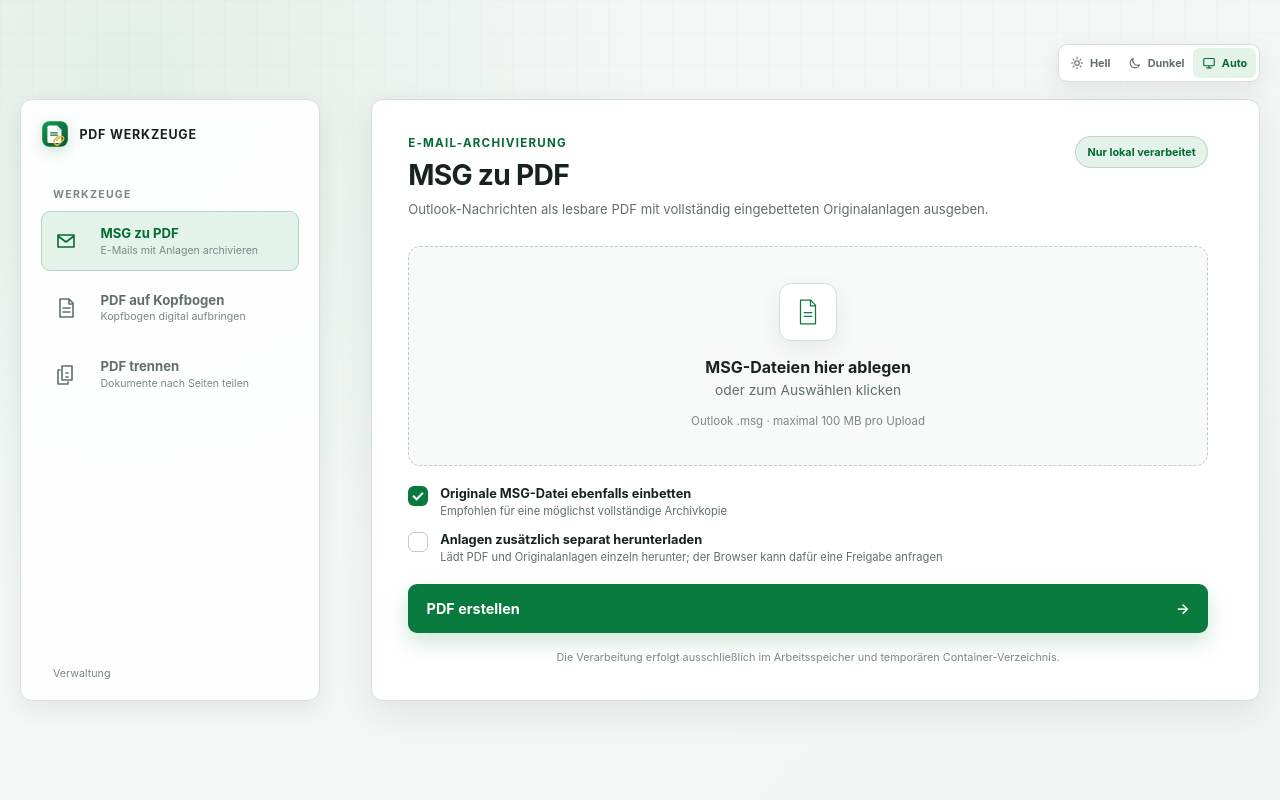
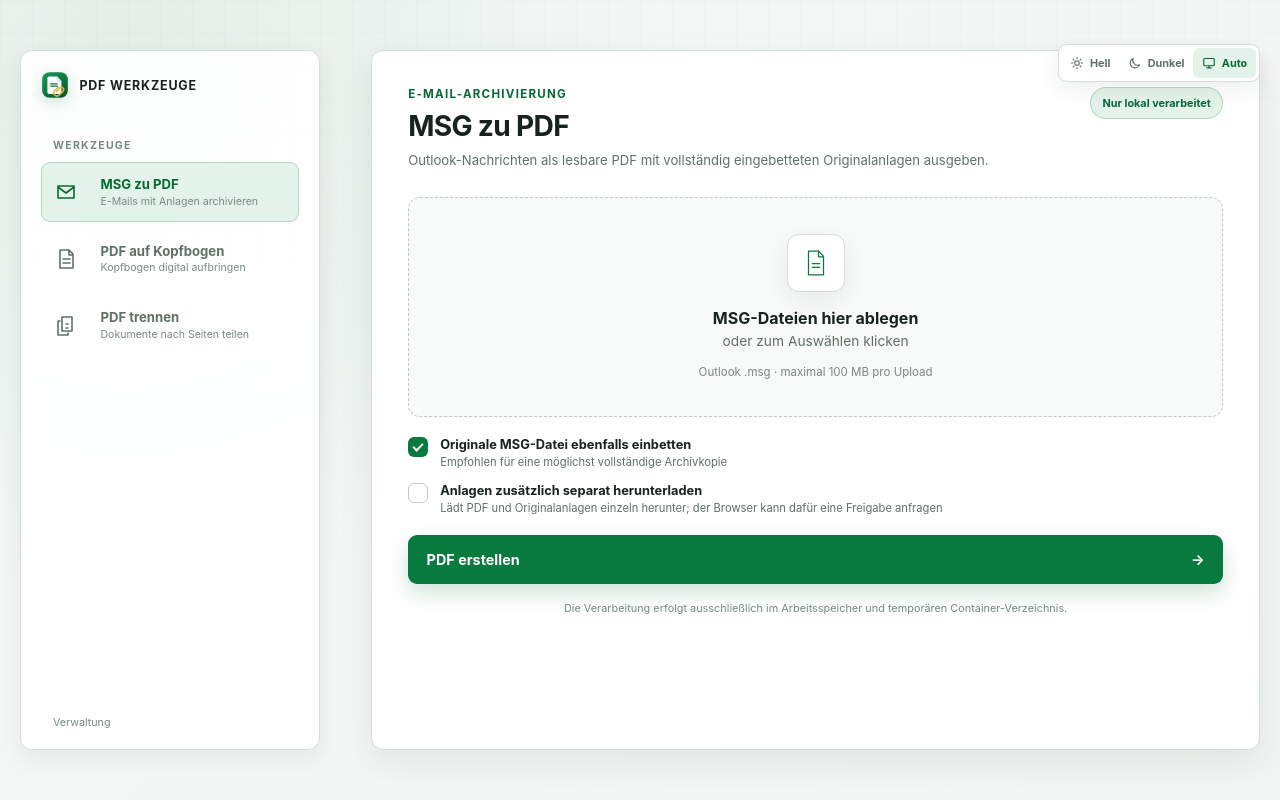
Before and after one commit to sandavdesigns/pdf-convert, a Flask app: page / in a window 1280 px wide. Run offline with Flask 3, Linux system fonts and the light colour scheme.

Commit message:
Use roomy tool panels without scrollbars

```diff
--- a/app/static/styles.css
+++ b/app/static/styles.css
@@ -781,9 +781,7 @@ dialog,
 }
 
 .converter.tool-window {
-  height: 602px;
-  overflow-y: auto;
-  scrollbar-gutter: stable;
+  min-height: 700px;
 }
 
 .converter.narrow {
@@ -1032,9 +1030,7 @@ code {
   }
 
   .converter.tool-window {
-    height: auto;
-    overflow-y: visible;
-    scrollbar-gutter: auto;
+    min-height: 0;
   }
 
   .shell > .theme-switcher {
```
